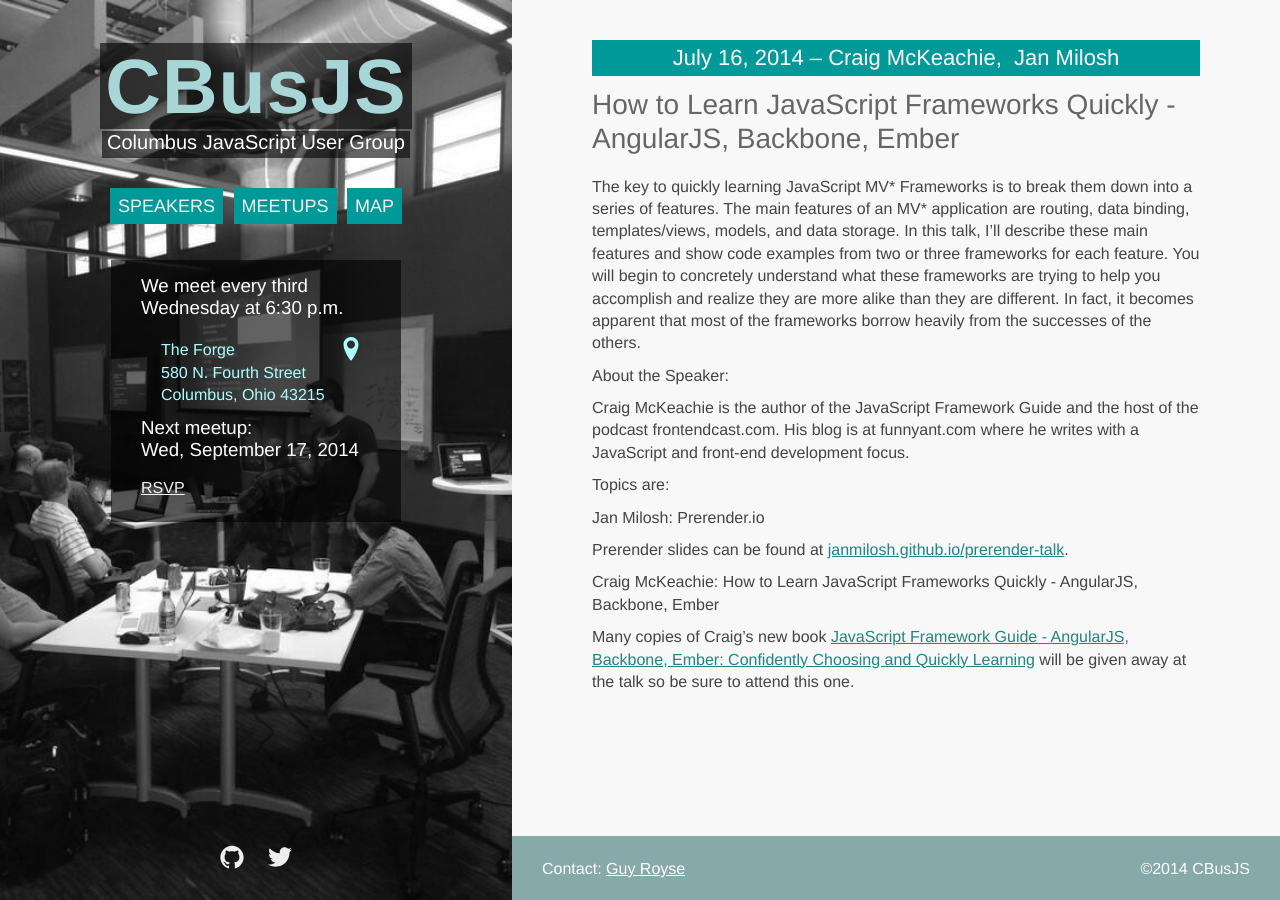
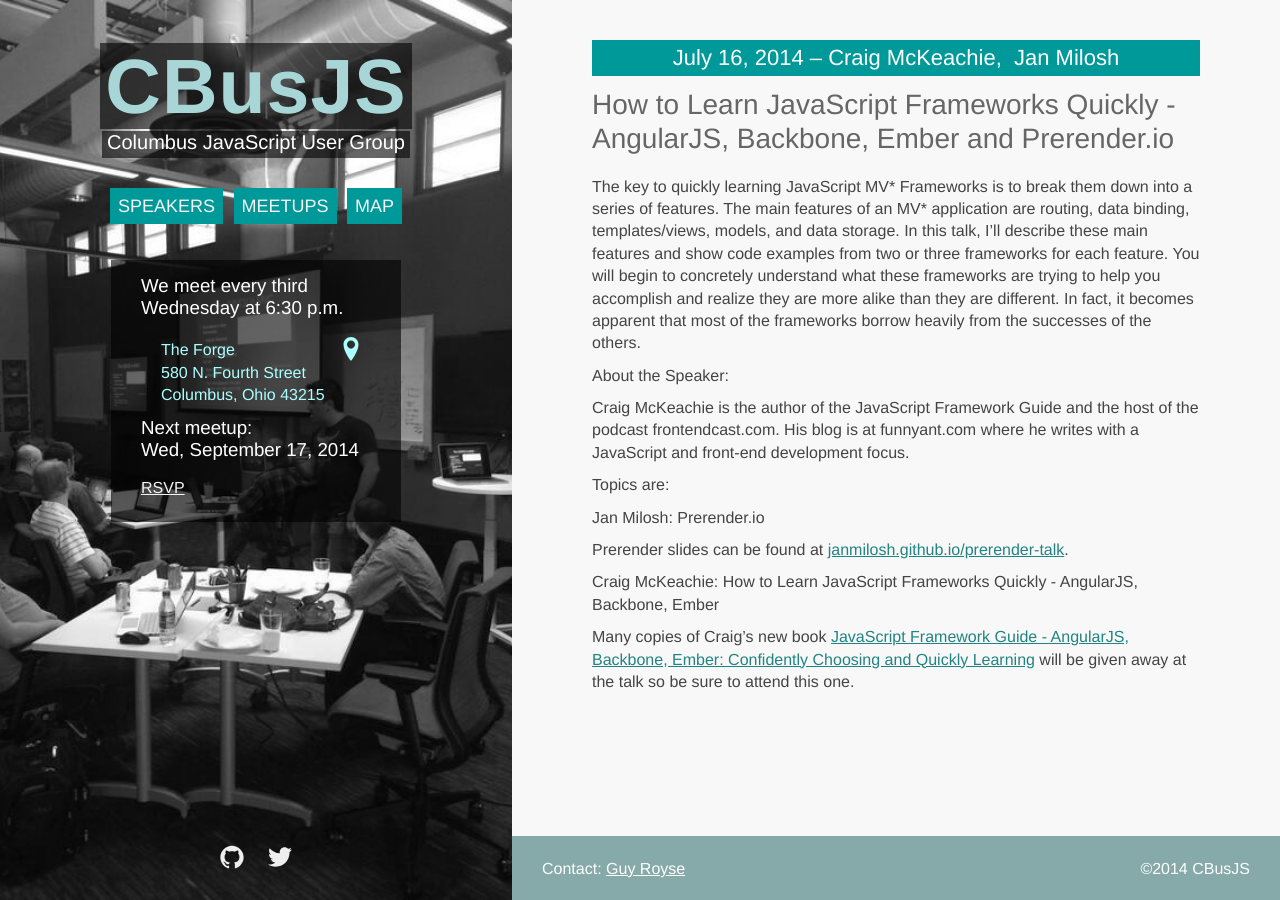
Before and after one commit to columbusjs/columbusjs.github.io, a Jekyll site: the page built from _posts/2014-07-16-how-to-learn-js-frameworks-quickly.markdown, in a window 1280 px wide. Built offline with Jekyll 4.4.1, drawn with Linux system fonts in a browser that asks for light colours.

Commit message:
Content addition

```diff
--- a/_posts/2014-07-16-how-to-learn-js-frameworks-quickly.markdown
+++ b/_posts/2014-07-16-how-to-learn-js-frameworks-quickly.markdown
@@ -1,7 +1,7 @@
 ---
 date: 2014-07-16 18:30:00
 layout: post
-title: "How to Learn JavaScript Frameworks Quickly - AngularJS, Backbone, Ember"
+title: "How to Learn JavaScript Frameworks Quickly - AngularJS, Backbone, Ember and Prerender.io"
 categories:
 - Craig Mc Keachie
 - Jan Milosh
```
